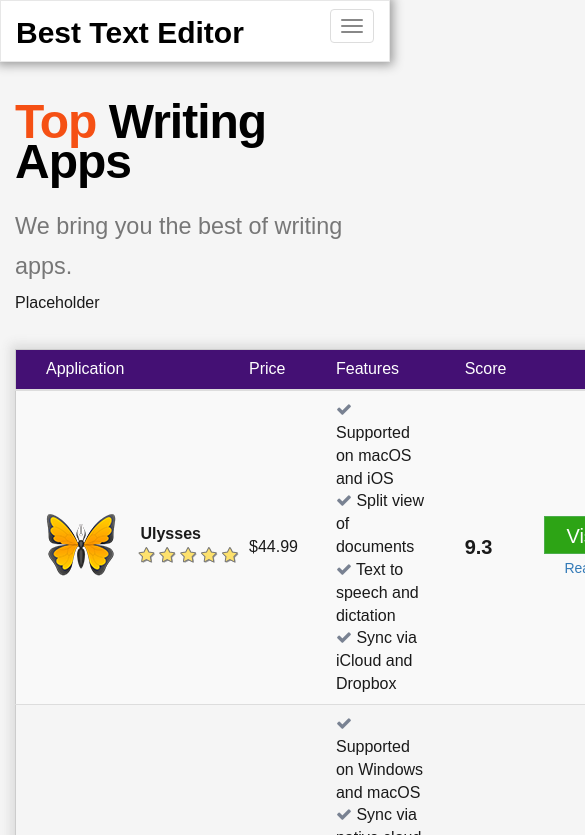
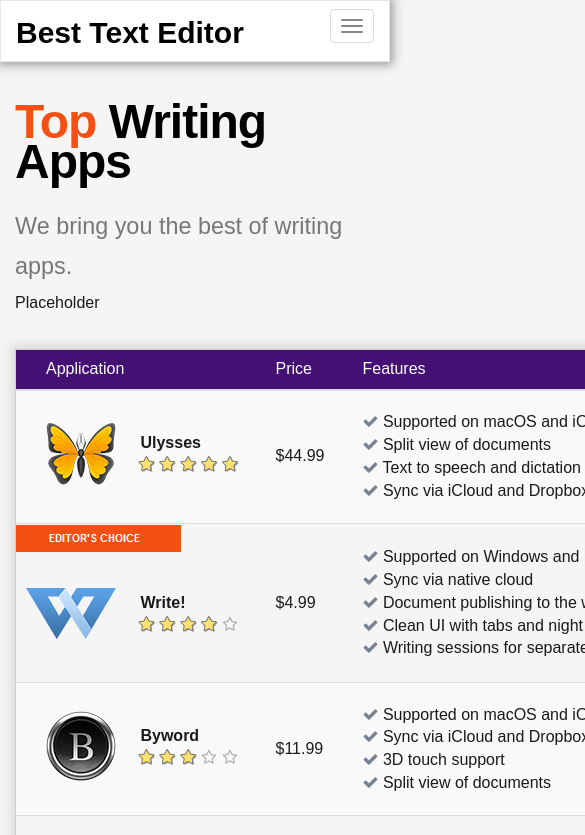
Before and after one commit to yaroslav-rybiak/appsrating, a plain HTML site: page index.html in a window 390 px wide. Shown: the top 835 px of the page, 585 px wide, since content can reach past the window. Drawn offline with Linux system fonts and the light colour scheme.

Commit message:
make table not responsive

```diff
--- a/index.html
+++ b/index.html
@@ -47,11 +47,11 @@
             <table class="table sortable table-striped">
                 <thead>
                 <tr>
-                    <th class="col-md-3" data-defaultsort='disabled'>Application</th>
-                    <th class="col-md-1">Price</th>
-                    <th class="col-md-5" data-defaultsort='disabled'>Features</th>
-                    <th class="col-md-1">Score</th>
-                    <th class="col-md-2" data-defaultsort='disabled'> </th>
+                    <th style="min-width: 230px;" class="col-sm-3" data-defaultsort='disabled'>Application</th>
+                    <th style="min-width: 50px;" class="col-sm-1">Price</th>
+                    <th style="min-width: 400px;" class="col-sm-5" data-defaultsort='disabled'>Features</th>
+                    <th style="min-width: 50px;" class="col-sm-1">Score</th>
+                    <th style="min-width: 100px;" class="col-sm-2" data-defaultsort='disabled'> </th>
                 </tr>
                 </thead>
                 <tbody>
@@ -69,7 +69,7 @@
                     <i class="fa fa-check light-gray" aria-hidden="true"></i> Sync via iCloud and Dropbox
                 </td><td class="rating">9.3</td><td><a href="http://ulyssesapp.com/" rel="nofollow" target="_blank" type="button" class="btn btn-success">Visit site</a><br><a class="review" href="ulysses-review.html">Read review</a></td></tr>
                 <tr><td><div class="ribbon"></div>
-                    <img class="logo" style="position: relative;left:-10px;" src="img/write!.png">
+                    <img class="logo" style="position: relative;left:-20px;" src="img/write!.png">
                     <label for="second" class="control-label">Write!</label>
                     <input id="second" name="first" type="number" value="4" min=0 max=5 step=1 data-size="xs">
                     <!--
```
